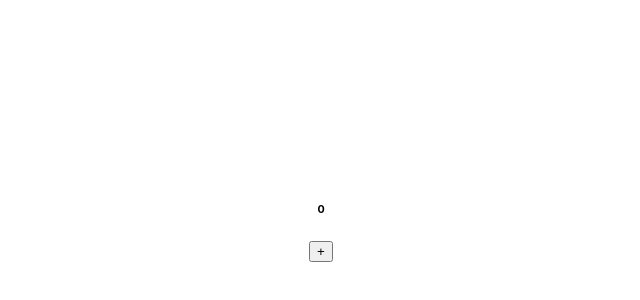
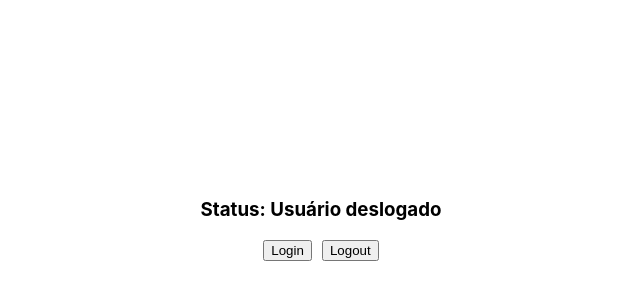
Before and after one commit to jtiagosantos/React-Hooks, a React (Vite) app: page / in a window 1280 px wide. Shown: the part 180-480 px from the top of the page, without its empty margins (319-959 px from the left). Built offline with nearby package versions, Linux system fonts and the light colour scheme.

Commit message:
add useDebugValue hook

```diff
--- a/src/App.tsx
+++ b/src/App.tsx
@@ -7,11 +7,12 @@ import { UseMemoHook } from './components/UseMemo';
 import { UseRefHook } from "./components/useRef";
 import { UseImperativeHandleHook } from "./components/UseImperativeHandleHook";
 import { UseLayoutEffectHook } from "./components/UseLayoutEffect";
+import { UseDebugValueHook } from "./components/UseDebugValue";
 
 export default function App(): JSX.Element {
   return(
     <>
-      <UseLayoutEffectHook />
+      <UseDebugValueHook />
     </>
   );
 };
--- /dev/null
+++ b/src/components/UseDebugValue/index.tsx
@@ -0,0 +1,56 @@
+import { useDebugValue, useState } from "react";
+
+function useAuth() {
+  const [isAuthenticated, setIsAuthenticated] = useState(false);
+
+  function login() {
+    setIsAuthenticated(true);
+  }
+
+  function logout() {
+    setIsAuthenticated(false);
+  }
+
+  useDebugValue(
+    isAuthenticated ?
+      'User is authenticated' :
+      'User is not authenticated'
+  );
+
+  /* useDebugValue(isAuthenticated, (status) => {
+    return isAuthenticated ?
+      'User is authenticated':
+      'User is not authenticated'
+  }); */
+
+  return { isAuthenticated, login, logout };
+}
+
+export function UseDebugValueHook() {
+  const { isAuthenticated, login, logout } = useAuth();
+
+  return (
+    <main style={{
+      width: '100vw',
+      height: '100vh',
+      display: 'flex',
+      flexDirection: 'column',
+      alignItems: 'center',
+      justifyContent: 'center'
+    }}>
+      <h3>
+        Status: {
+          isAuthenticated ?
+            'Usuário logado' :
+            'Usuário deslogado'
+          }
+      </h3>
+      <div
+        style={{display: 'flex', gap: '10px'}}
+      >
+        <button onClick={login}>Login</button>
+        <button onClick={logout}>Logout</button>
+      </div>
+    </main>
+  );
+}
```
